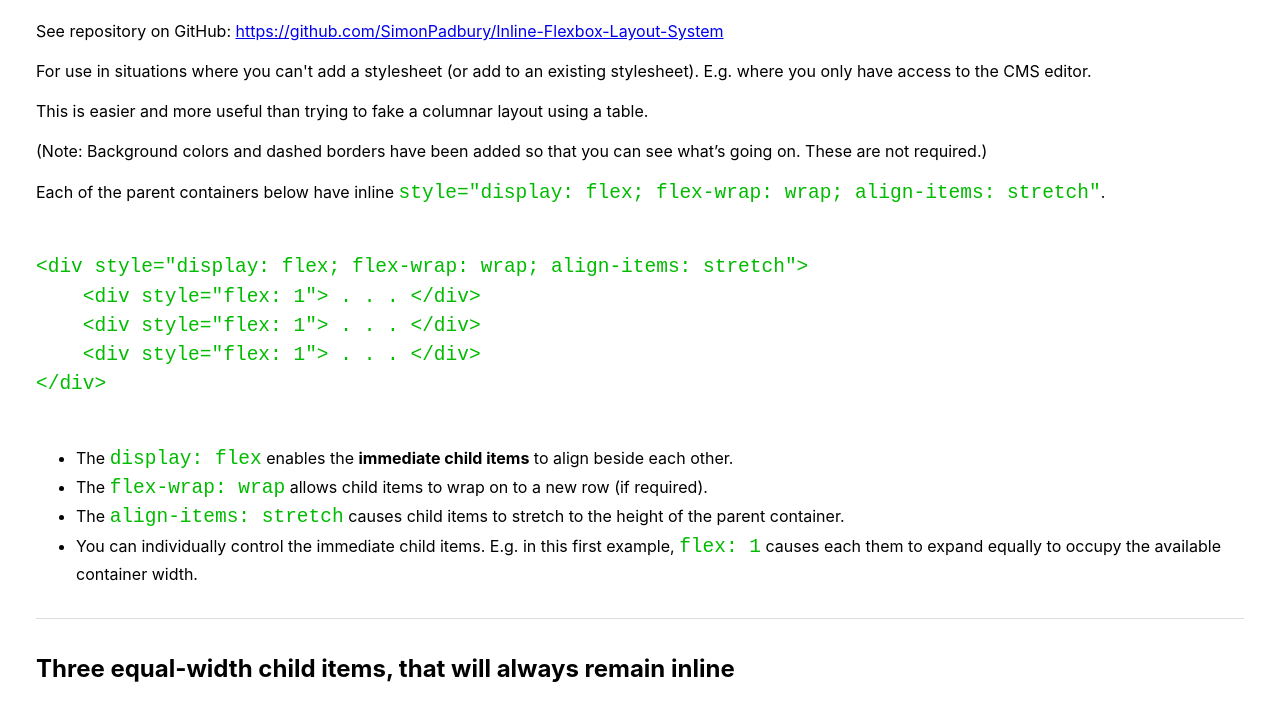
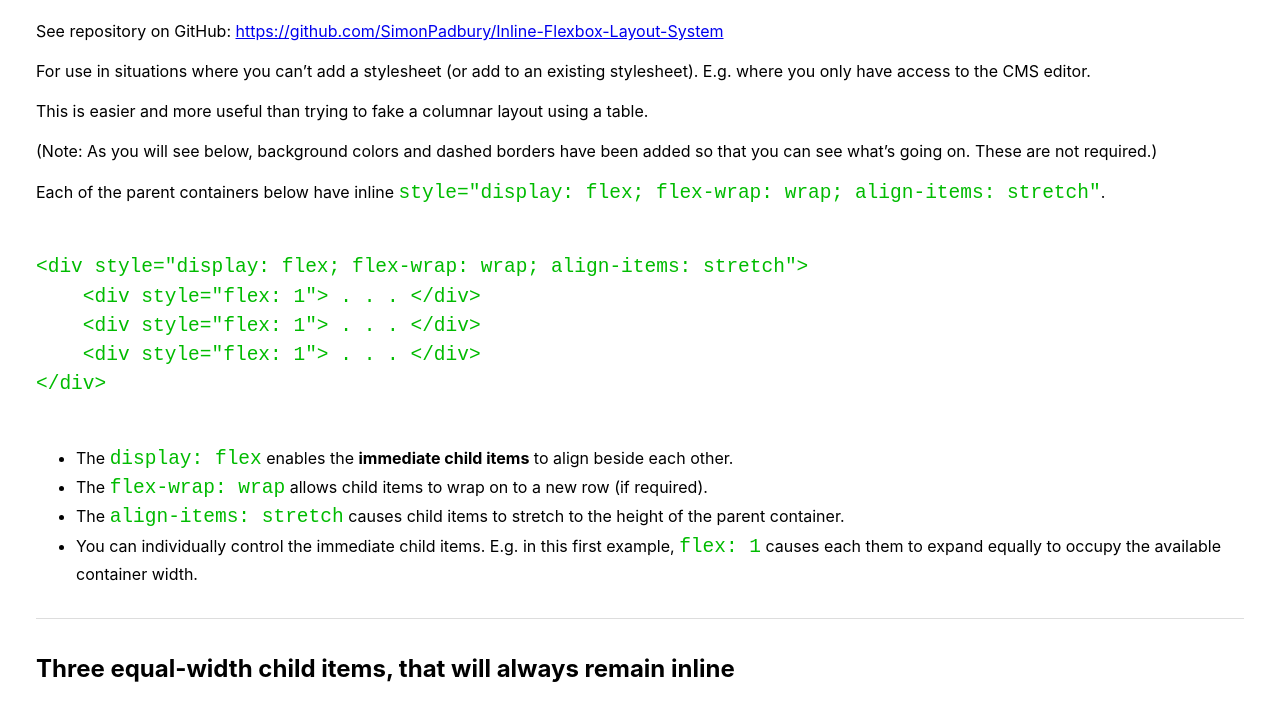
Before and after one commit to SimonPadbury/Inline-Flexbox-Layout-System, a plain HTML site: page index.html in a window 1280 px wide. Shown: the part 72-776 px from the top of the page. Drawn offline with Linux system fonts and the light colour scheme.

Commit message:
Update index.html

```diff
--- a/index.html
+++ b/index.html
@@ -45,11 +45,11 @@
 
         <p>See repository on GitHub: <a href="https://github.com/SimonPadbury/Inline-Flexbox-Layout-System">https://github.com/SimonPadbury/Inline-Flexbox-Layout-System</a></p>
 
-        <p>For use in situations where you can't add a stylesheet (or add to an existing stylesheet). E.g. where you only have access to the CMS editor.
+        <p>For use in situations where you can’t add a stylesheet (or add to an existing stylesheet). E.g. where you only have access to the CMS editor.
 
         <p>This is easier and more useful than trying to fake a columnar layout using a table.</p>
 
-        <p>(Note: Background colors and dashed borders have been added so that you can see what’s going on. These are not required.)</p>
+        <p>(Note: As you will see below, background colors and dashed borders have been added so that you can see what’s going on. These are not required.)</p>
 
         <p>Each of the parent containers below have inline <code>style="display: flex; flex-wrap: wrap; align-items: stretch"</code>.
 
```
